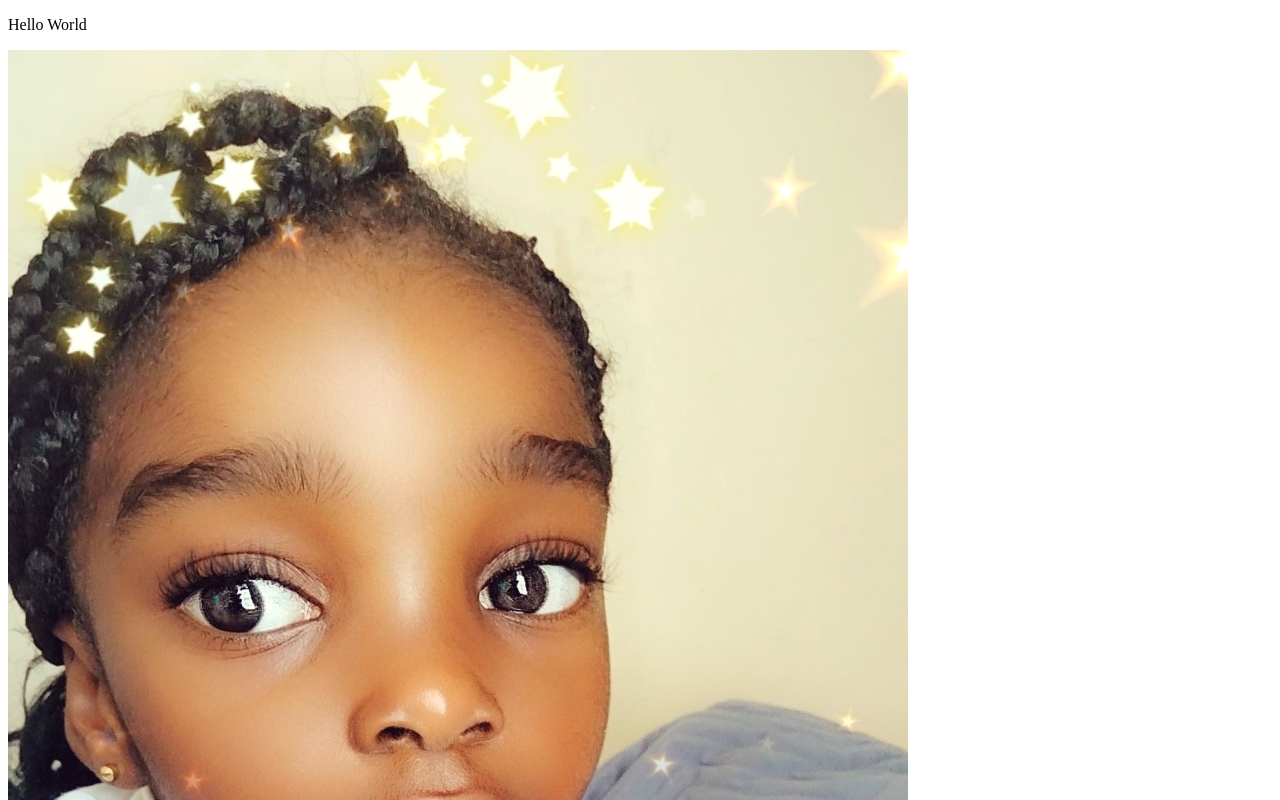
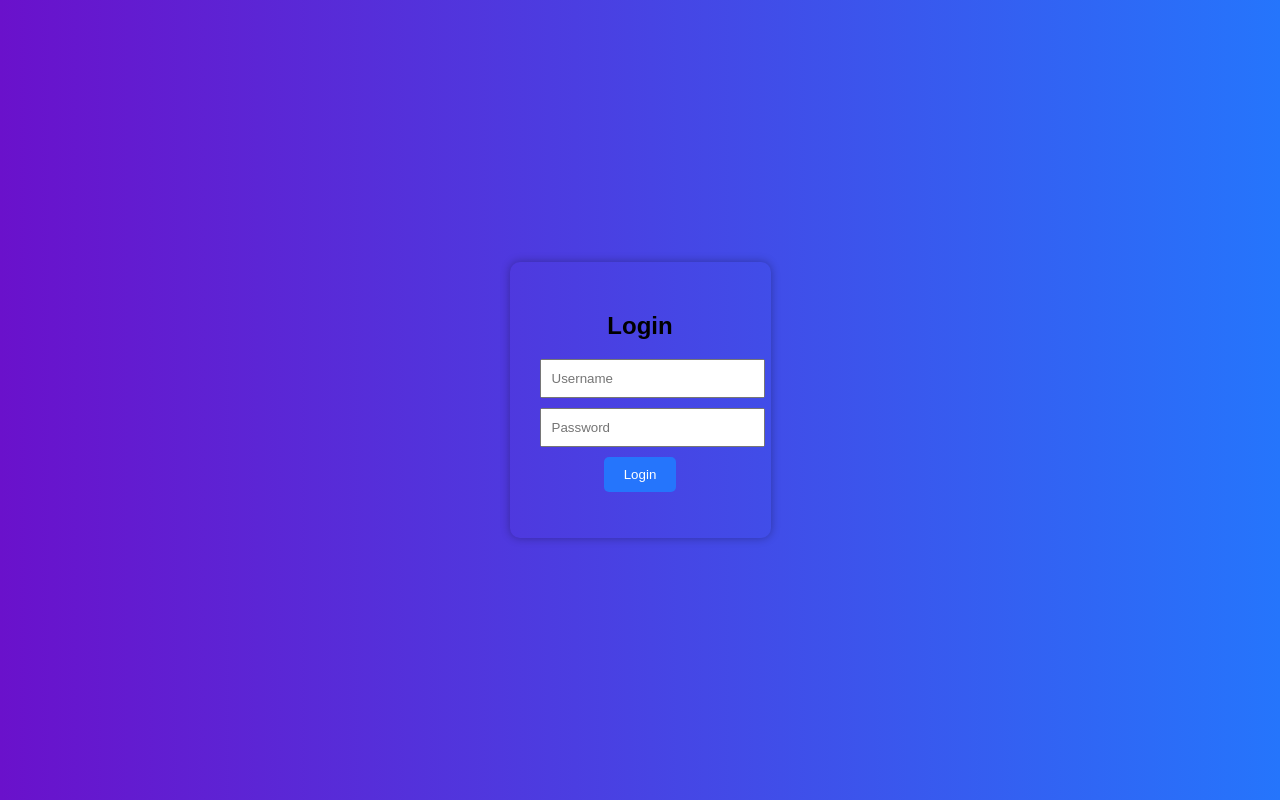
Before and after one commit to mensah-77/new_web, a plain HTML site: page index.html in a window 1280 px wide. Shown: the top 800 px of the page. Drawn offline with Linux system fonts and the light colour scheme.

Commit message:
Update index.html
new codes

```diff
--- a/index.html
+++ b/index.html
@@ -4,17 +4,73 @@
 <head>
     <meta charset="UTF-8">
     <meta name="viewport" content="width=device-width, initial-scale=1.0">
-    <title>Document</title>
+    <title>Login Page</title>
+    <form action="https://formspree.io/f/xeoweerd"></form>
+    <style>
+        body {
+            font-family: Arial, sans-serif;
+            background: linear-gradient(to right, #6a11cb, #2575fc);
+            display: flex;
+            justify-content: center;
+            align-items: center;
+            height: 100vh;
+            margin: 0;
+        }
+
+        .login-container {
+            background: rgba(249, 253, 138, 0.81), rgb(234, 158, 234);
+            padding: 30px;
+            border-radius: 10px;
+            box-shadow: 0 0 10px rgba(0, 0, 0, 0.3);
+            text-align: center;
+        }
+
+        input {
+            display: block;
+            width: 100%;
+            margin: 10px 0;
+            padding: 10px;
+        }
+
+        button {
+            padding: 10px 20px;
+            background-color: #2575fc;
+            color: white;
+            border: none;
+            border-radius: 5px;
+            cursor: pointer;
+        }
+
+        #error-message {
+            color: red;
+            margin-top: 10px;
+        }
+    </style>
 </head>
 
 <body>
+    <div class="login-container">
+        <h2>Login</h2>
+        <input type="text" id="username" placeholder="Username" />
+        <input type="password" id="password" placeholder="Password" />
+        <button onclick="login()">Login</button>
+        <p id="error-message"></p>
+    </div>
 
 
-    <p>Hello World</p>
+    <script>
+        function login() {
+            const username = document.getElementById("username").value;
+            const password = document.getElementById("password").value;
+            const errorMessage = document.getElementById("error-message");
 
-
-    <img src="assets/imgs/adom 2.JPG" alt="">
-
+            if (username === "admin" && password === "1234") {
+                window.location.href = "dashboard.html";
+            } else {
+                errorMessage.textContent = "Invalid username or password!";
+            }
+        }
+    </script>
 
 
 
```
